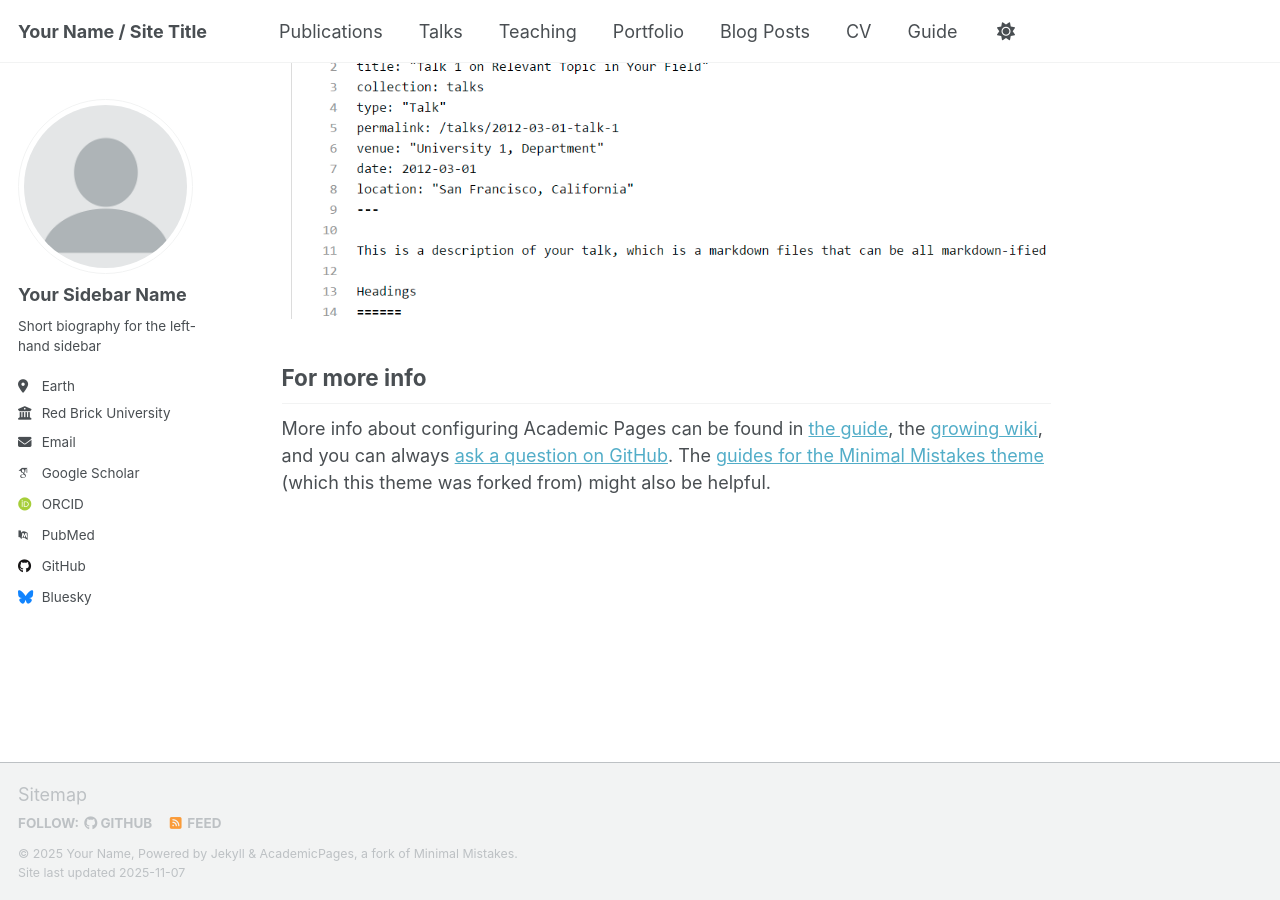
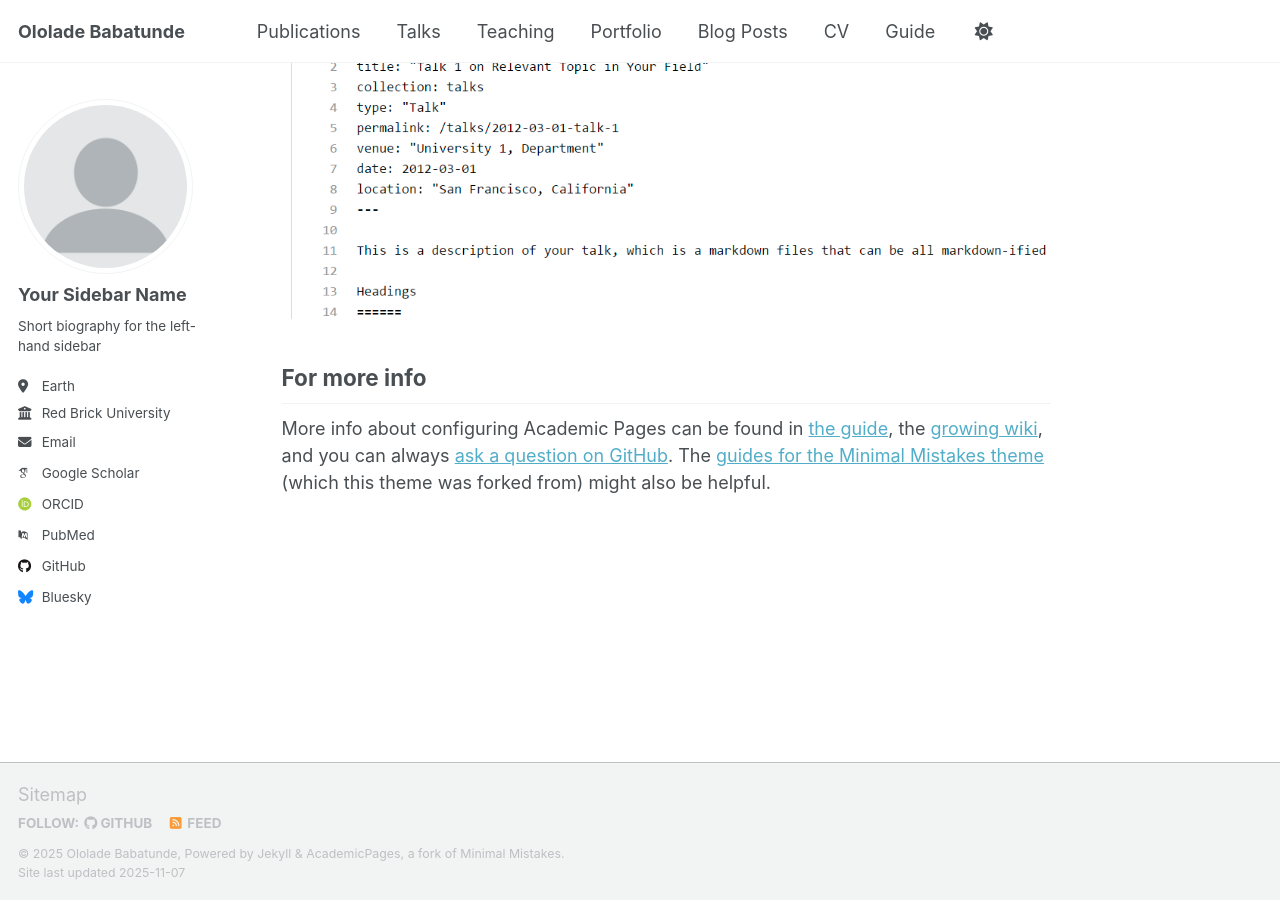
Before and after one commit to Babatunde50/babatunde50.github.io, a Jekyll site: the page built from _pages/about.md, in a window 1280 px wide and 900 px high, scrolled down 2880 px. Built offline with Jekyll 4.4.1, drawn with Linux system fonts in a browser that asks for light colours; some web fonts are replaced; a script that is not in the unit is left out.

Commit message:
update basic site settings

```diff
--- a/_config.yml
+++ b/_config.yml
@@ -9,14 +9,14 @@
 # Basic Site Settings
 locale                   : "en-US"
 site_theme               : "default" # Currently available options are "default", "air"
-title                    : "Your Name / Site Title"
+title                    : "Ololade Babatunde"
 title_separator          : "-"
-name                     : &name "Your Name"
-description              : &description "Your Name's academic portfolio"   # Update this with a general description of your site, this is the default if not overridden by a page
-url                      : https://academicpages.github.io # The base hostname & protocol for your site e.g. "https://[your GitHub username].github.io",
+name                     : &name "Ololade Babatunde"
+description              : &description "GPU-Accelerated and Parallel Systems Researcher"   # Update this with a general description of your site, this is the default if not overridden by a page
+url                      : https://babatunde50.github.io # The base hostname & protocol for your site e.g. "https://[your GitHub username].github.io",
                                                            # or if you already have some other page hosted on Github then use "https://[your GitHub username].github.io/[Your Repo Name]"
 baseurl                  : "" # the subpath of your site, e.g. "/blog"
-repository               : "academicpages/academicpages.github.io"
+repository               : "github.com/babatunde50/babatunde50.github.io" # the repository of your site, used for edit links and site deploys
 
 # Site Author - The following control what appear as part of the author content on the side bar.
 #               If a field is blank the icon and link will not appear, otherwise it will be shown.
```
